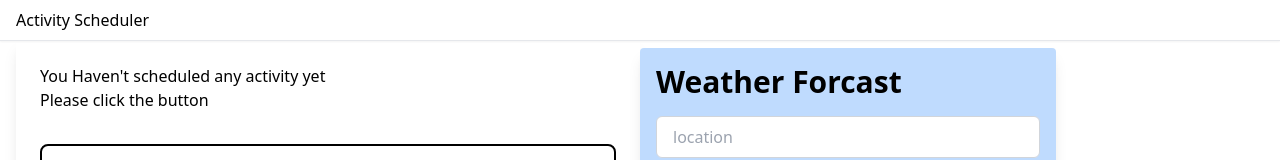
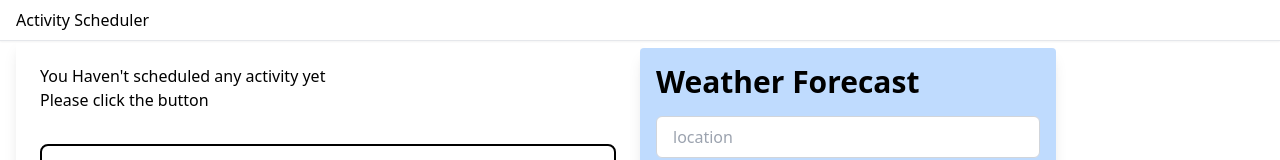
Before and after one commit to shreyashisatpathi/activity-scheduler, a React (Create React App) app: page / in a window 1280 px wide. Shown: the top 160 px of the page. Built offline with nearby package versions, Linux system fonts and the light colour scheme.

Commit message:
fix typo

```diff
--- a/src/components/activities/activities.tsx
+++ b/src/components/activities/activities.tsx
@@ -21,6 +21,7 @@ const Activities: FC<Props> = ({ activities, handleDelete, handleEdit }) => {
       </div>
     );
   }
+
   return (
     <div className="basis-2/3 h-calc(100vh-3.75rem) p-4 max-w-lg">
       <AddActivity />
--- a/src/components/weather/weather.tsx
+++ b/src/components/weather/weather.tsx
@@ -54,7 +54,7 @@ const Weather: FC<Props> = ({ temp, rain }) => {
   return (
     <div className="basis-1/3 bg-blue-200 h-calc(100vh-3.75rem) p-4 mt-2 max-w-lg rounded overflow-hidden shadow-lg">
       <div className="container mx-auto">
-        <h1 className="text-3xl font-semibold mb-4">Weather Forcast</h1>
+        <h1 className="text-3xl font-semibold mb-4">Weather Forecast</h1>
 
         <form onSubmit={handleSubmit} className="mb-4">
           <input
```
